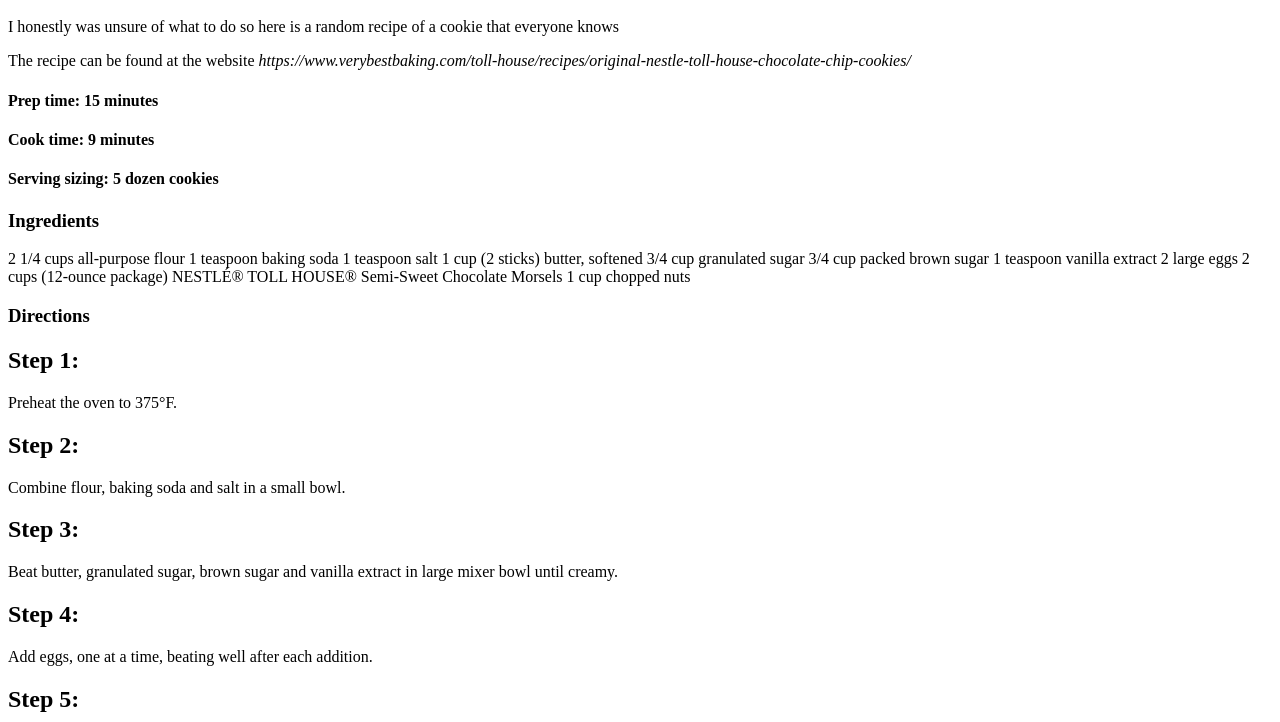
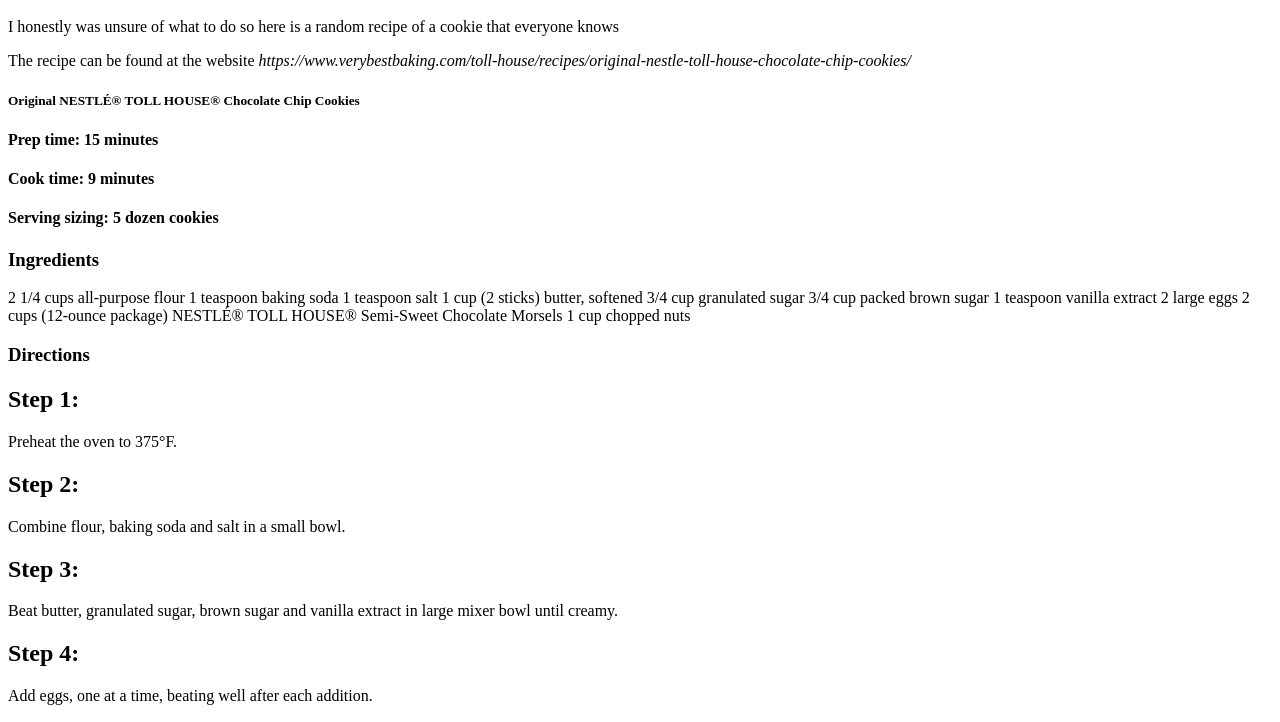
Before and after one commit to hannoni/Hello-World, a plain HTML site: page index.html in a window 1280 px wide. Shown: the part 48-770 px from the top of the page. Drawn offline with Linux system fonts and the light colour scheme.

Commit message:
Update index.html

```diff
--- a/index.html
+++ b/index.html
@@ -5,6 +5,8 @@
 </body>
 
 The recipe can be found at the website <cite>https://www.verybestbaking.com/toll-house/recipes/original-nestle-toll-house-chocolate-chip-cookies/</cite>
+
+<h5>Original NESTLÉ® TOLL HOUSE® Chocolate Chip Cookies</h5>
 
 <h4>Prep time: 15 minutes</h2>
 <h4>Cook time: 9 minutes</h2>
@@ -61,4 +63,5 @@ The recipe can be found at the website <cite>https://www.verybestbaking.com/toll
 <body id="index">
         <p>Cool on baking sheets for 2 minutes; remove to wire racks to cool completely.</p>
 </body>
+
 <h2>ENJOY!</h2>
```
